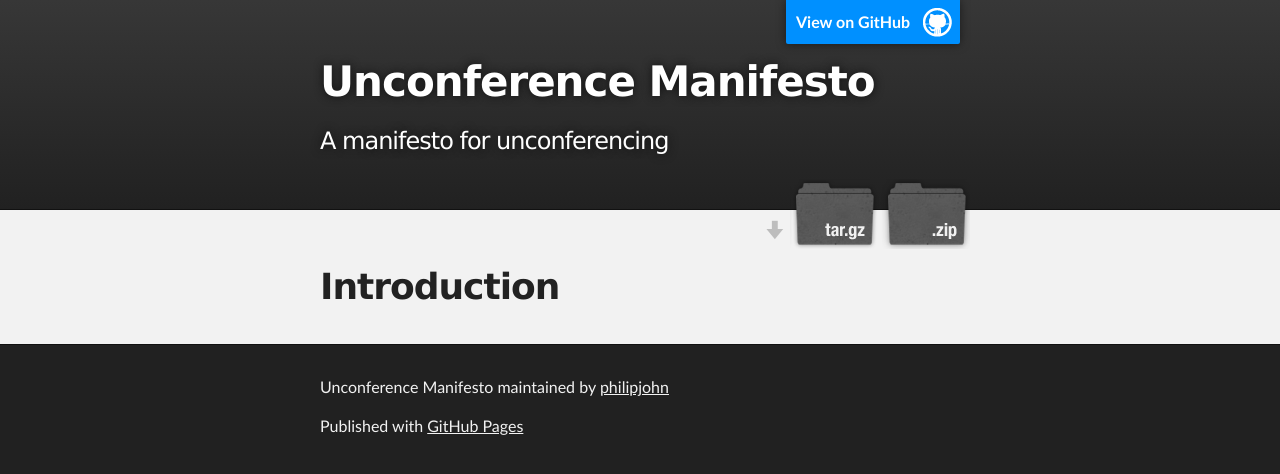
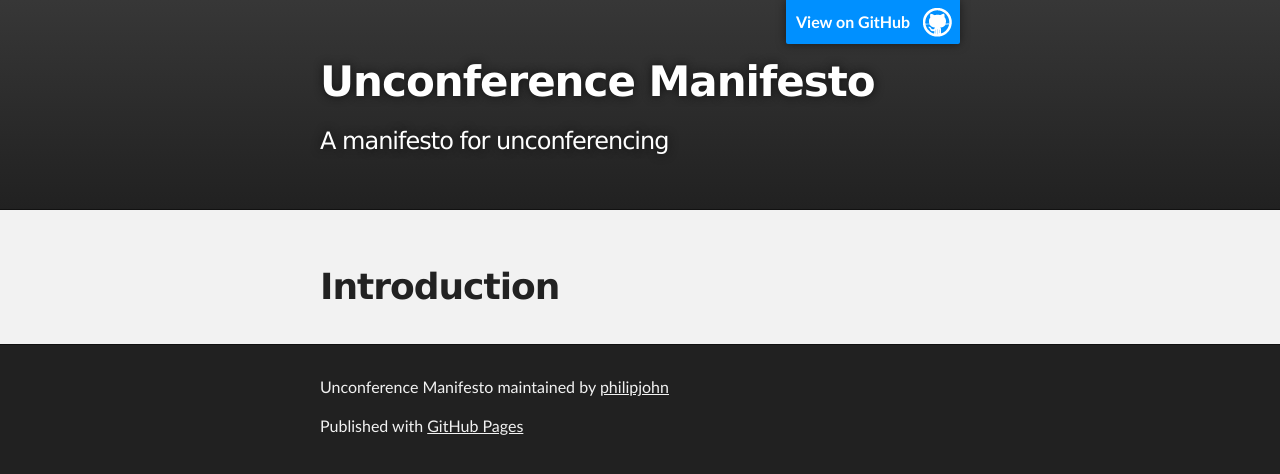
Before and after one commit to philipjohn/unconference-manifesto, a Jekyll site: the page built from index.md, in a window 1280 px wide. Shown: the top 474 px of the page. Built offline with Jekyll 4.4.1, drawn with Linux system fonts in a browser that asks for light colours; Markdown is read by kramdown in place of the engine named in the settings.

Commit message:
Remove the download links

```diff
--- a/_includes/head.html
+++ b/_includes/head.html
@@ -21,10 +21,6 @@
           <h1 id="project_title">Unconference Manifesto</h1>
           <h2 id="project_tagline">A manifesto for unconferencing</h2>
 
-            <section id="downloads">
-              <a class="zip_download_link" href="https://github.com/philipjohn/unconference-manifesto/zipball/master">Download this project as a .zip file</a>
-              <a class="tar_download_link" href="https://github.com/philipjohn/unconference-manifesto/tarball/master">Download this project as a tar.gz file</a>
-            </section>
         </header>
     </div>
 
```
